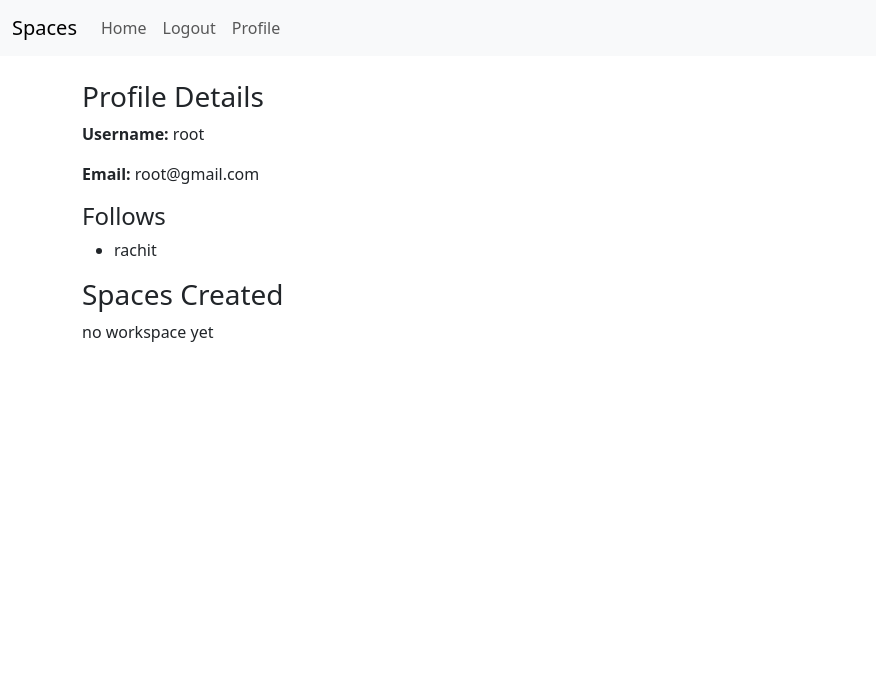
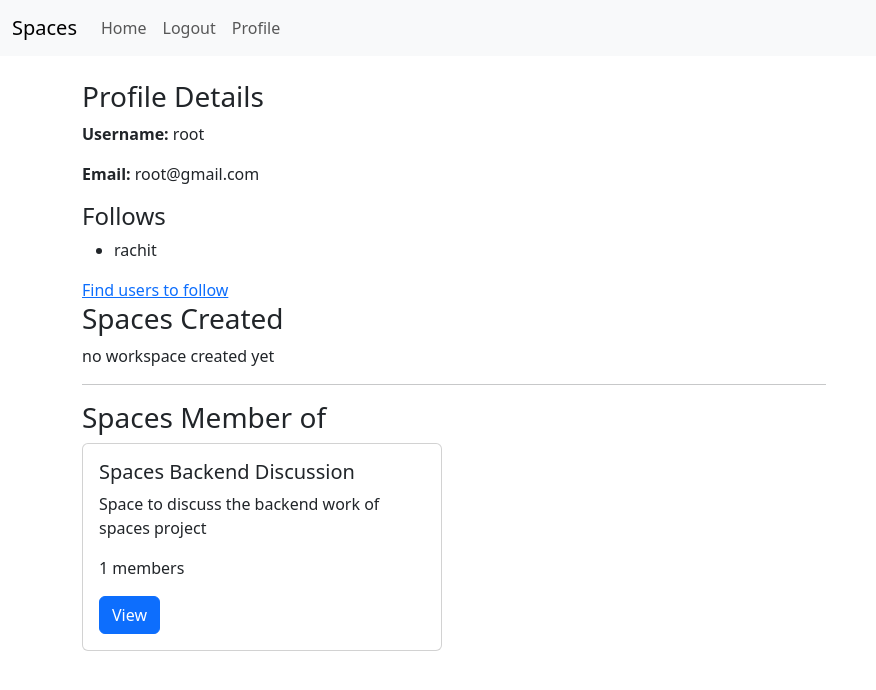
Before and after one commit to Rachit74/spaces, a Django app: page /user/profile/ in a window 1280 px wide. Shown: the top 690 px of the page, without its empty margins (0-876 px from the left). Run offline with Django 5.2, Linux system fonts and the light colour scheme; a user stored in the database is signed in; data comes from the database, SQL or seed files in the repository; both versions use the stored data as it was after the commit.

Commit message:
search user for adding

```diff
--- a/spaces/user/templates/user/profile.html
+++ b/spaces/user/templates/user/profile.html
@@ -19,6 +19,7 @@
         {% else %}
             <p>No User added yet</p>
         {% endif %}
+        <a href="{% url 'search' %}">Find users to follow</a>
     </div>
 
     </div>
@@ -45,6 +46,31 @@
             </div>
             {% endfor %}
         {% else %}
+            no workspace created yet
+        {% endif %}
+
+        <hr>
+        <h3>Spaces Member of</h3>
+        {% if spaces_member %}
+            {% for workspace in spaces_member %}
+            <div class="row">
+                <div class="col-md-6">
+                    <div class="card mb-3">
+                        <div class="card-body">
+                            <h5 class="card-title">{{ workspace.name }}</h5>
+                            <p class="card-text">{{ workspace.description }}</p>
+                            <span class="muted-text">{{ workspace.members.count }} members</span>
+                            <p></p>
+                            <a href="{% url 'workspace_view' workspace.id %}" class="btn btn-primary">View</a>
+                            {% if workspace.creator == current_user %}
+                            <a href="{% url 'delete_workspace' workspace.id %}" class="btn btn-danger">Delete</a>
+                            {% endif %}
+                        </div>
+                    </div>
+                </div>
+            </div>
+            {% endfor %}
+        {% else %}
             no workspace yet
         {% endif %}
 
--- a/spaces/user/urls.py
+++ b/spaces/user/urls.py
@@ -7,4 +7,5 @@ urlpatterns = [
     path('login/', views.user_login_view, name='login'),
     path('profile/', views.user_profile_view, name='profile'),
     path('logout/', views.user_logout_view, name='logout'),
+    path('user_search/', views.user_search, name='search')
 ]
--- a/spaces/user/views.py
+++ b/spaces/user/views.py
@@ -6,6 +6,8 @@ from django.contrib.auth import login, authenticate, logout
 from workspace.models import Workspace
 from .models import Profile
 from django.contrib.auth.models import User
+
+from django.db.models import Q
 
 # Create your views here.
 def home(request):
@@ -58,11 +60,22 @@ def user_logout_view(request):
 def user_profile_view(request):
     user = request.user
     user_spaces = Workspace.objects.filter(creator=user)
+    spaces_member = Workspace.objects.filter(Q(members=user))
     context = {
         'user': user,
         'user_spaces': user_spaces,
+        'spaces_member': spaces_member,
     }
     if user is not None:
         return render(request, 'user/profile.html', context=context)
     else:
         return redirect('login')
+
+def user_search(request):
+    query = request.GET.get('query', '').strip()
+    users = None
+
+    if query:
+        users = User.objects.filter(username__icontains=query)
+
+    return render(request, 'user/search_page.html', {'users': users, 'query': query})
```
Also changed, not shown: spaces/user/templates/user/search_page.html (added, +22 -0 lines), spaces/db.sqlite3.
